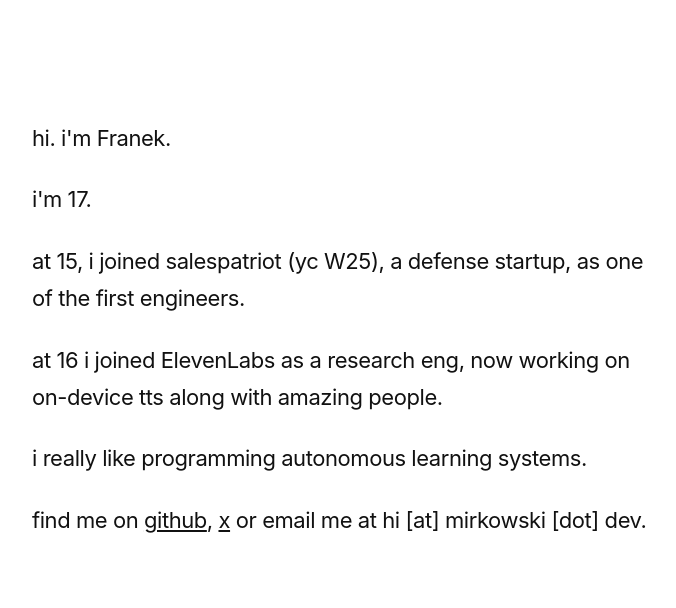
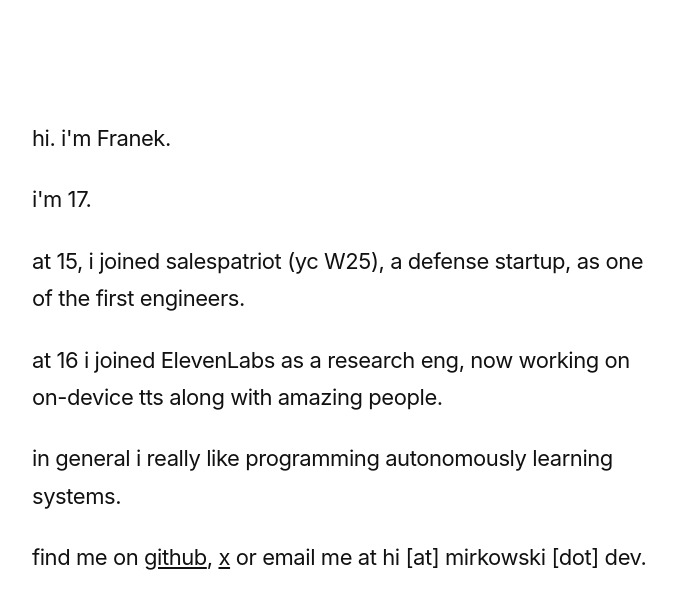
Before and after one commit to fmirkowski/fmirkowski.github.io, a React (Vite) app: page /#/ in a window 1280 px wide. Shown: the top 608 px of the page, without its empty margins (292-968 px from the left). Built offline with nearby package versions, Linux system fonts and the light colour scheme.

Commit message:
Fix typo in Bio component text

```diff
--- a/src/components/Bio.tsx
+++ b/src/components/Bio.tsx
@@ -40,7 +40,7 @@
       </Paragraph>
 
       <Paragraph>
-        i really like programming autonomous learning systems.
+        in general i really like programming autonomously learning systems.
       </Paragraph>
       {/* <Paragraph>
         some highlights:
```
